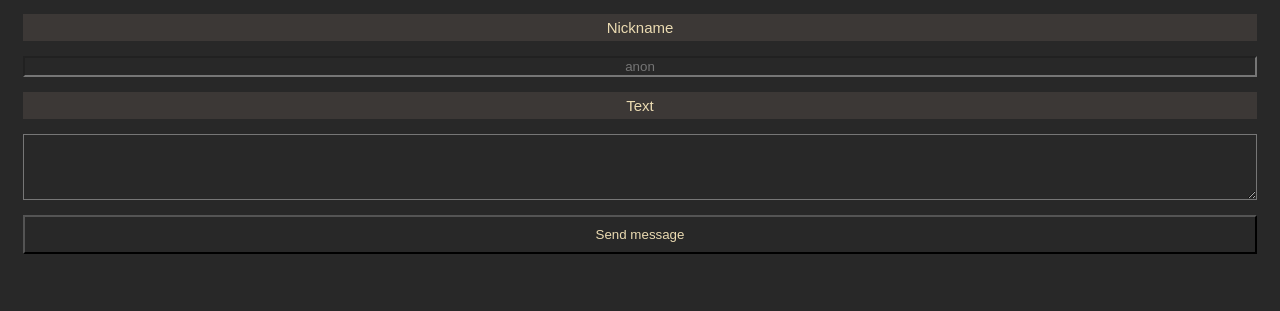
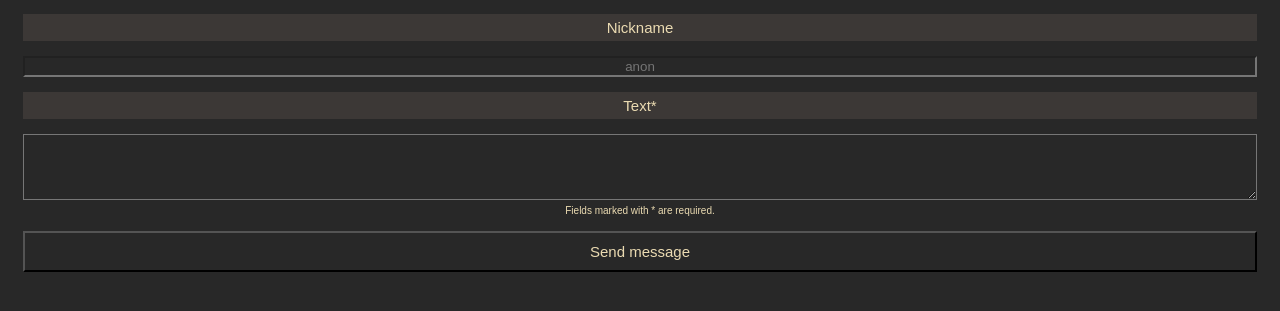
Before and after one commit to Kuuhhl/esp8266Chat, a plain HTML site: page data/index.html in a window 1280 px wide. Shown: the part 155-466 px from the top of the page. Drawn offline with Linux system fonts and the light colour scheme; no server answers.

Commit message:
added a new disclaimer, tweaked styling

```diff
--- a/data/index.html
+++ b/data/index.html
@@ -52,8 +52,9 @@
     <form action="sendText" method="post">
         <label for="nickname">Nickname</label>
         <input name="nickname" id="nickname" type="text" placeholder="anon"></input>
-        <label for="text">Text</label>
+        <label for="text">Text*</label>
         <textarea id="text" name="text" cols=35 rows="4" required="required"></textarea>
+        <p id="formDisclaimer">Fields marked with * are required.</p>
         <input type="submit" value="Send message">
     </form>
 </body>
--- a/data/styles.css
+++ b/data/styles.css
@@ -41,6 +41,12 @@ form {
     margin-bottom: 10px:
 }
 input[type='submit'] {
-    margin-top: 15px;
+    margin-top: 5px;
     padding: 10px;
+	font-size: 15px;
 }
+#formDisclaimer {
+	font-size: 10px;
+	text-align: center;
+	margin-top: 5px;
+}
```
Also changed, not shown: 1 other file.
